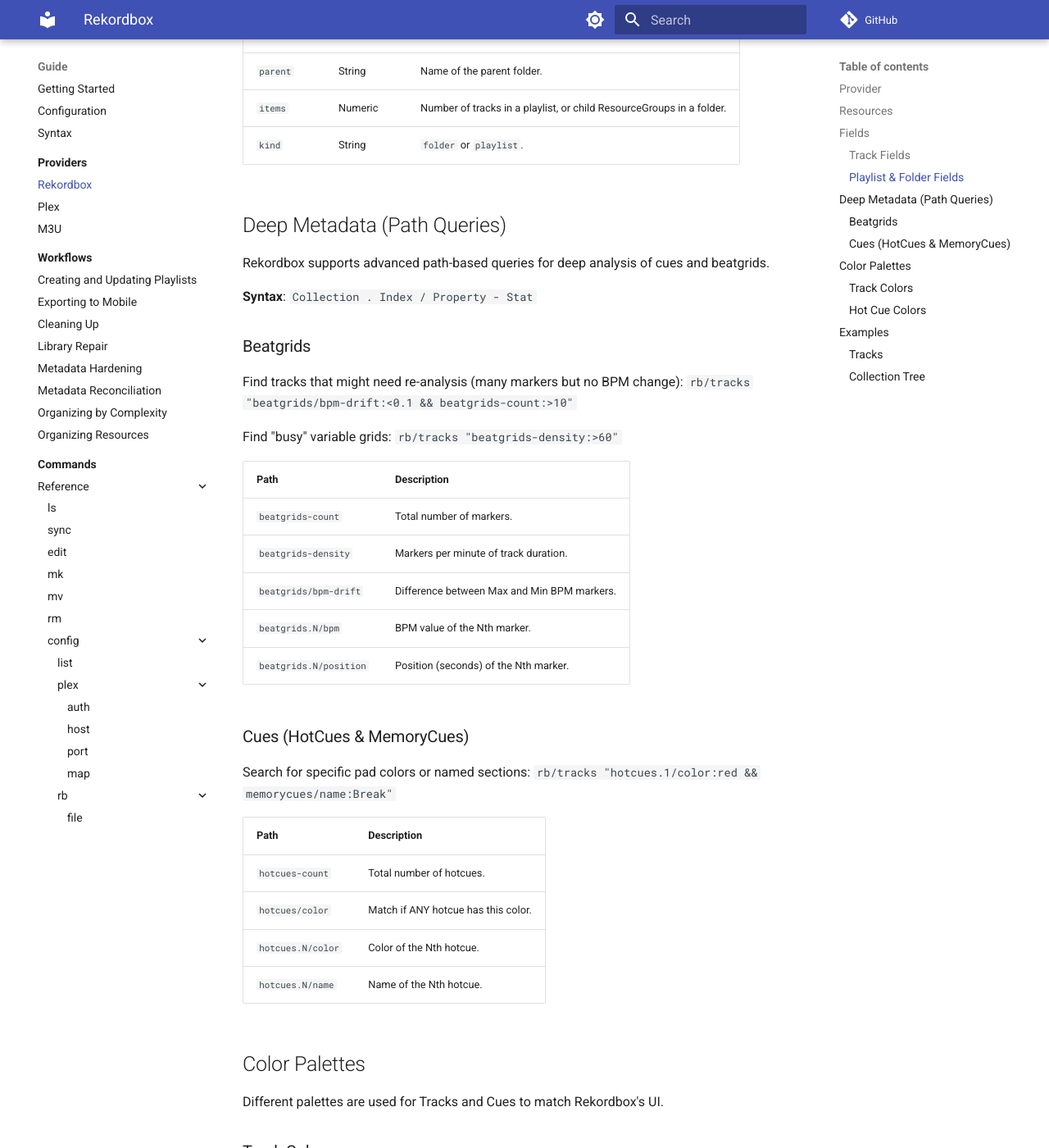
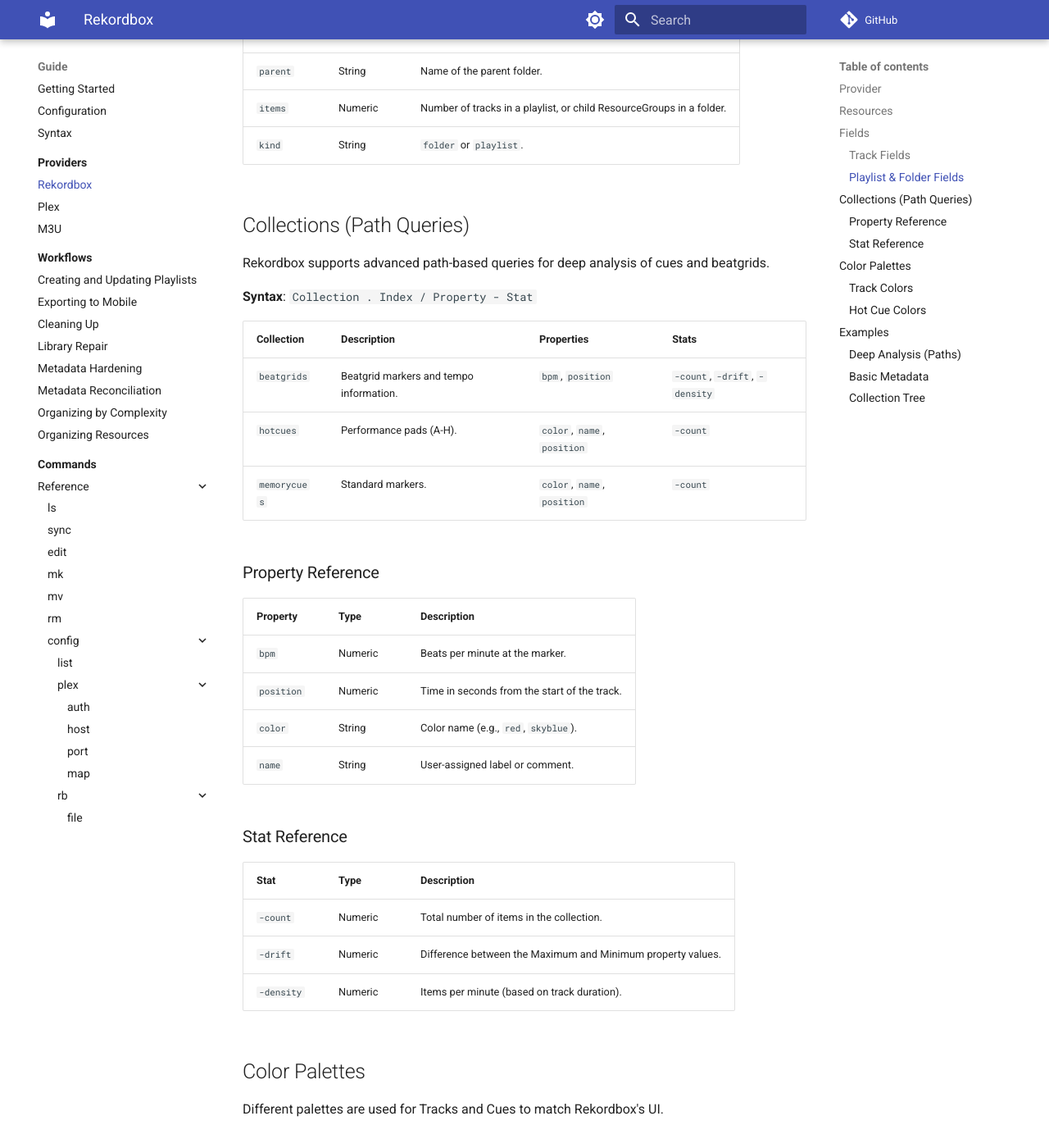
Before and after one commit to llttlltt/dj-library-tools, an MkDocs documentation site: the page built from docs/guide/query/providers/rekordbox/index.md, in a window 1280 px wide and 1400 px high, scrolled down 2027 px. Shown: the whole window at 82% size. Built offline with MkDocs 1.6.1 and Material for MkDocs 9.7.7, drawn with Linux system fonts in a browser that asks for light colours; comment, search, counter and statistics services are not loaded; some of the changed text lies outside the part shown.

Commit message:
docs: restructure rekordbox query guide with collection and stat tables

````diff
--- a/docs/guide/query/providers/rekordbox/index.md
+++ b/docs/guide/query/providers/rekordbox/index.md
@@ -52,39 +52,34 @@
 | `items` | Numeric | Number of tracks in a playlist, or child ResourceGroups in a folder. |
 | `kind` | String | `folder` or `playlist`. |
 
-## Deep Metadata (Path Queries)
+## Collections (Path Queries)
 
 Rekordbox supports advanced path-based queries for deep analysis of cues and beatgrids.
 
 **Syntax**: `Collection . Index / Property - Stat`
 
-### Beatgrids
+| Collection | Description | Properties | Stats |
+| :--- | :--- | :--- | :--- |
+| `beatgrids` | Beatgrid markers and tempo information. | `bpm`, `position` | `-count`, `-drift`, `-density` |
+| `hotcues` | Performance pads (A-H). | `color`, `name`, `position` | `-count` |
+| `memorycues` | Standard markers. | `color`, `name`, `position` | `-count` |
 
-Find tracks that might need re-analysis (many markers but no BPM change):
-`rb/tracks "beatgrids/bpm-drift:<0.1 && beatgrids-count:>10"`
+### Property Reference
 
-Find "busy" variable grids:
-`rb/tracks "beatgrids-density:>60"`
+| Property | Type | Description |
+| :--- | :--- | :--- |
+| `bpm` | Numeric | Beats per minute at the marker. |
+| `position` | Numeric | Time in seconds from the start of the track. |
+| `color` | String | Color name (e.g., `red`, `skyblue`). |
+| `name` | String | User-assigned label or comment. |
 
-| Path | Description |
-| :--- | :--- |
-| `beatgrids-count` | Total number of markers. |
-| `beatgrids-density` | Markers per minute of track duration. |
-| `beatgrids/bpm-drift` | Difference between Max and Min BPM markers. |
-| `beatgrids.N/bpm` | BPM value of the Nth marker. |
-| `beatgrids.N/position` | Position (seconds) of the Nth marker. |
+### Stat Reference
 
-### Cues (HotCues & MemoryCues)
-
-Search for specific pad colors or named sections:
-`rb/tracks "hotcues.1/color:red && memorycues/name:Break"`
-
-| Path | Description |
-| :--- | :--- |
-| `hotcues-count` | Total number of hotcues. |
-| `hotcues/color` | Match if ANY hotcue has this color. |
-| `hotcues.N/color` | Color of the Nth hotcue. |
-| `hotcues.N/name` | Name of the Nth hotcue. |
+| Stat | Type | Description |
+| :--- | :--- | :--- |
+| `-count` | Numeric | Total number of items in the collection. |
+| `-drift` | Numeric | Difference between the Maximum and Minimum property values. |
+| `-density` | Numeric | Items per minute (based on track duration). |
 
 ## Color Palettes
 
@@ -139,7 +134,24 @@
 
 ## Examples
 
-### Tracks
+### Deep Analysis (Paths)
+
+**Identify unstable "dynamic" grids**
+```bash
+djlt ls rb/tracks "beatgrids/bpm-drift:>0.5 && beatgrids-count:>10"
+```
+
+**Find tracks with red HotCue A**
+```bash
+djlt ls rb/tracks "hotcues.1/color:red"
+```
+
+**Find "busy" grids with high marker density**
+```bash
+djlt ls rb/tracks "beatgrids-density:>60"
+```
+
+### Basic Metadata
 
 **High-energy House**
 ```bash
````
